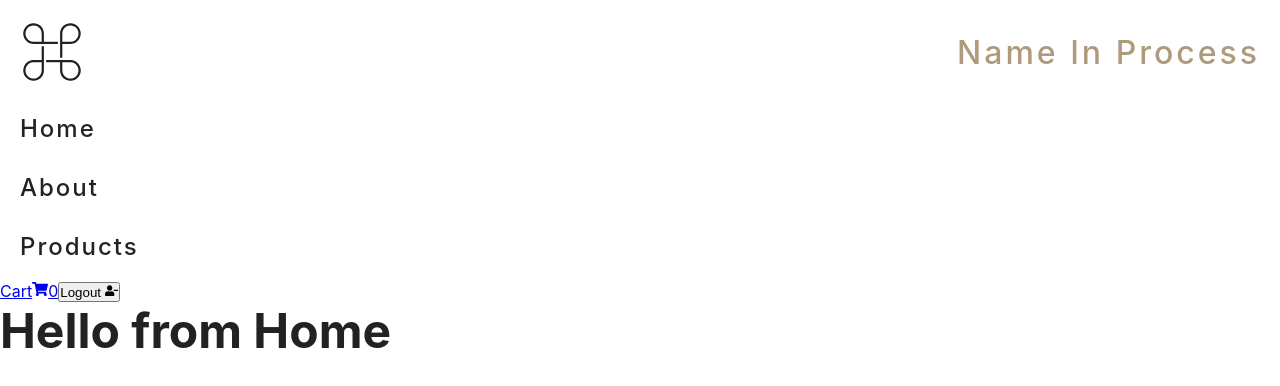
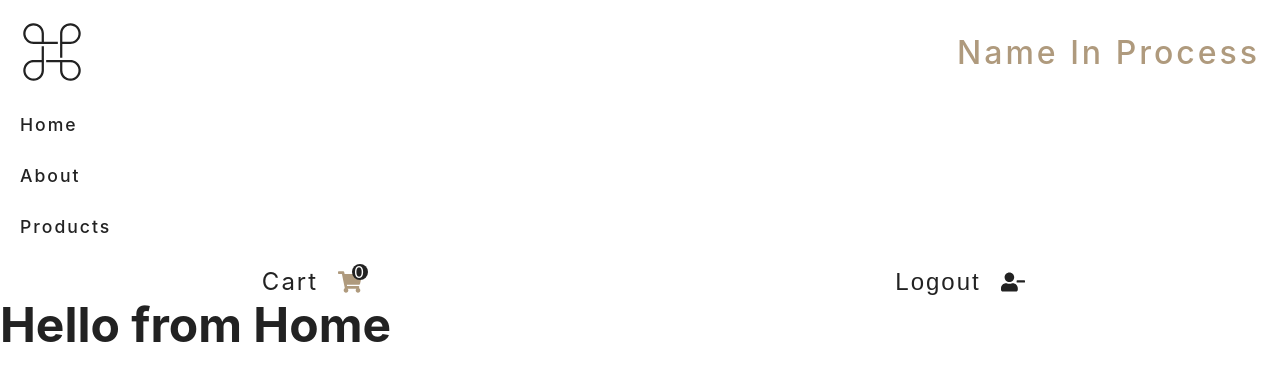
Before and after one commit to Xrenore3/leobit_study_project, a React (Create React App) app: page / in a window 1280 px wide. Shown: the top 386 px of the page. Built offline with nearby package versions, Linux system fonts and the light colour scheme.

Commit message:
add styles for CartButtons

```diff
--- a/src/components/Navbar/CartButtons.js
+++ b/src/components/Navbar/CartButtons.js
@@ -2,14 +2,16 @@ import React from 'react'
 import { FaShoppingCart, FaUserMinus, FaUserPlus } from 'react-icons/fa'
 import { Link } from 'react-router-dom'
 import styled from 'styled-components'
+import { setColor } from './../../assets/styles';
 
 
 const CartButtons = () => {
     return (
-        <div className='cart-btn-wrapper'>
-            <Link to='/cart' className='cart-btn'>
-                Cart
-        <span className='cart-container'>
+        <Wrapper>
+            <div className='cart-btn-center'>
+                <Link to='/cart' className='cart-btn-global'>
+                    <span >Cart</span>
+                    <span className='cart-img-container'>
                         <FaShoppingCart />
                         <span className='cart-value'>0</span>
                     </span>
@@ -17,13 +19,57 @@ const CartButtons = () => {
 
                 <button
                     type='button'
-                className='auth-btn'
+                    className='cart-btn-global'
                 >
                     Logout <FaUserMinus />
                 </button>
             </div>
+        </Wrapper>
     )
 }
 
+const Wrapper = styled.div`
+    .cart-btn-center{
+       margin-top:20px;
+       display:grid;
+       align-items:center;
+       grid-template-columns: 1fr 1fr
+    }
 
+    .cart-img-container {
+        display:flex;
+        align-items:center;
+        color: ${setColor.primaryColor};
+
+    }
+    .cart-value {
+        position:relative;
+        top:-10px;
+        left: -10px;
+        display: inline-flex;
+        align-items: center;
+        justify-content:center;
+        background: ${setColor.mainBlack};
+        border-radius:50%;
+        color: ${setColor.mainWhite};
+        font-size:1rem;
+        width: 16px;
+        height: 16px;
+    }
+    .cart-btn-global {
+        display:flex;
+        align-items:center;
+        justify-content: center;
+        text-decoration: none;
+        font-size:1.5rem;
+        letter-spacing:2px;
+        color: ${setColor.mainBlack};
+        border: none;
+        background: ${setColor.mainWhite};
+    }
+    svg {
+        margin-left:20px;
+    }
+
+`
 export default CartButtons
--- a/src/components/Navbar/Navbar.js
+++ b/src/components/Navbar/Navbar.js
@@ -53,12 +53,16 @@ const Wrapper = styled.nav`
         display: block;
         text-decoration:none;
         color: ${setColor.mainBlack};
-        font-size:1.5rem;
+        font-size:1.1rem;
         text-transform: capitalize;
         font-weight: 500;
         letter-spacing: 2px;
+        transition: all 0.3s linear;
         &:hover{
-        background: ${setColor.mainGrey}};
+        background: ${setColor.mainGrey};
+        padding-left:20px;
+        transition: all 0.3s linear;
+        };
         padding:10px;
     }
     li {
```
Lines whose indentation alone changed are shown as unchanged.
